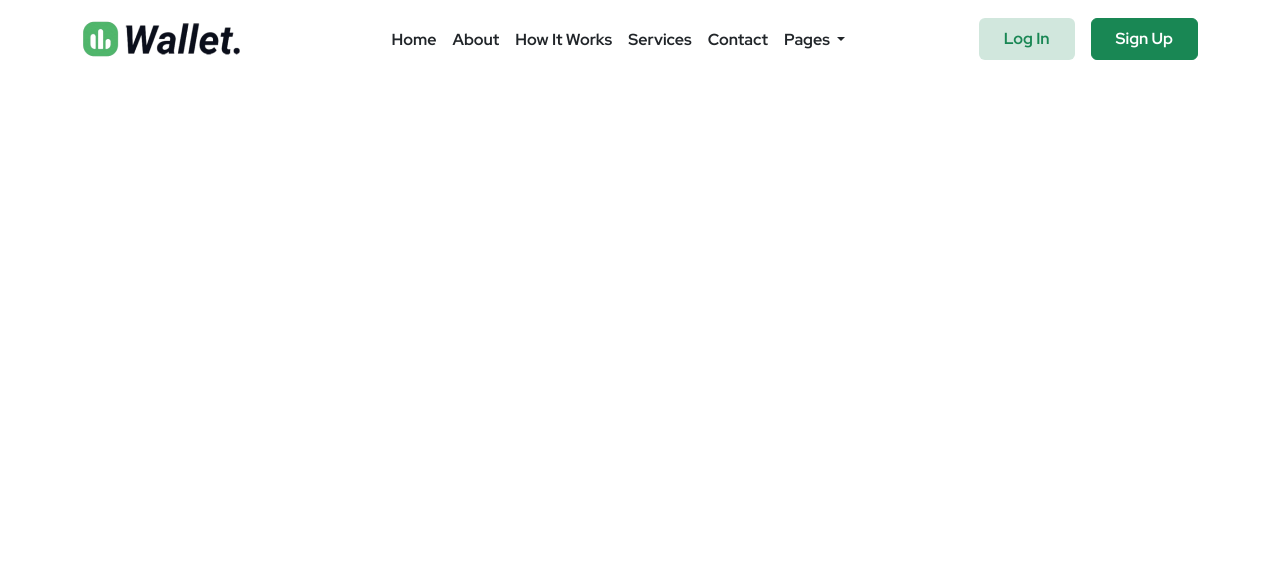
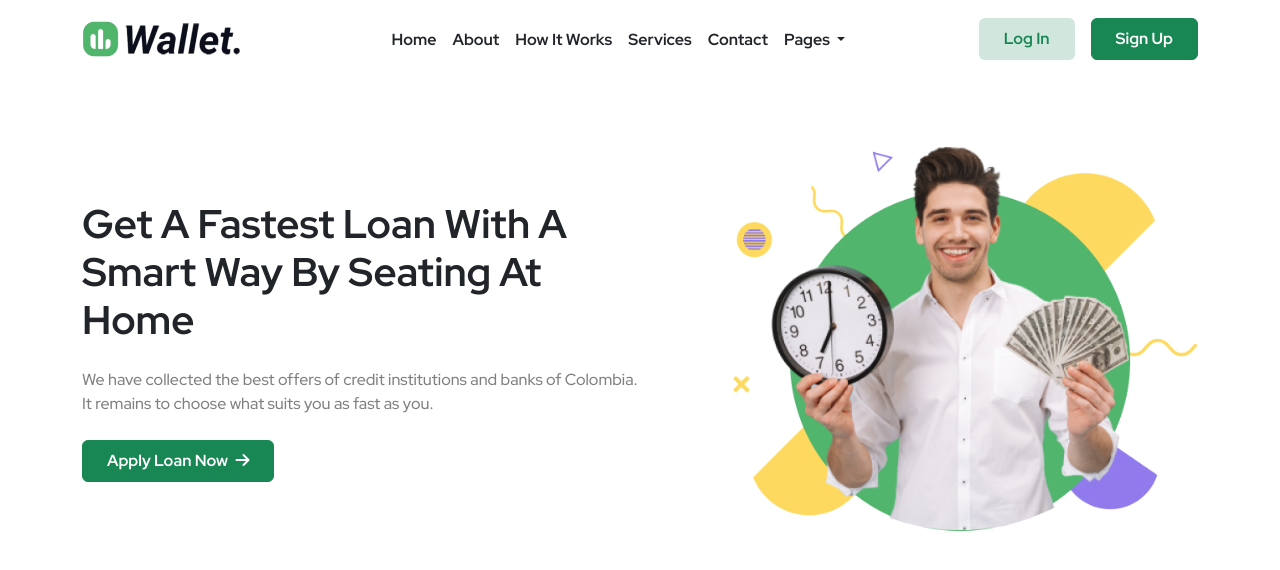
Before and after one commit to AlyaaRushdy/Frontend-Wallet-Template, a website: page index.html in a window 1280 px wide. Drawn offline with nearby package versions, Linux system fonts and the light colour scheme.

Commit message:
hero section

```diff
--- a/index.html
+++ b/index.html
@@ -28,6 +28,7 @@
     <title>Wallet</title>
   </head>
   <body>
+    <!-- Navbar -->
     <nav class="navbar navbar-expand-lg fw-bold py-3">
       <div class="container">
         <a class="navbar-brand" href="#">
@@ -104,6 +105,30 @@
       </div>
     </nav>
 
+    <!-- Hero Section -->
+    <section
+      class="my-5 py-3 container d-flex align-items-center justify-content-between gap-3"
+    >
+      <div
+        class="col-xl-6 col-lg-7 col-md-6 col-sm-12 text-center text-md-start"
+      >
+        <h1 class="text-dark fw-bolder">
+          Get A Fastest Loan With A Smart Way By Seating At Home
+        </h1>
+        <p class="text-black-50 fw-medium my-4">
+          We have collected the best offers of credit institutions and banks of
+          Colombia. It remains to choose what suits you as fast as you.
+        </p>
+        <a href="#" class="btn btn-success fw-bold px-4 py-2">
+          Apply Loan Now
+          <i class="fa-solid fa-arrow-right ps-1"></i>
+        </a>
+      </div>
+      <div class="d-none d-md-block col-md-6 col-lg-5">
+        <img src="./images/banner/banner.png" alt="banner" class="w-100" />
+      </div>
+    </section>
+
     <!-- popper.js -->
     <script src="./node_modules/@popperjs/core/dist/umd/popper.js"></script>
     <!-- bootstrap js -->
```
